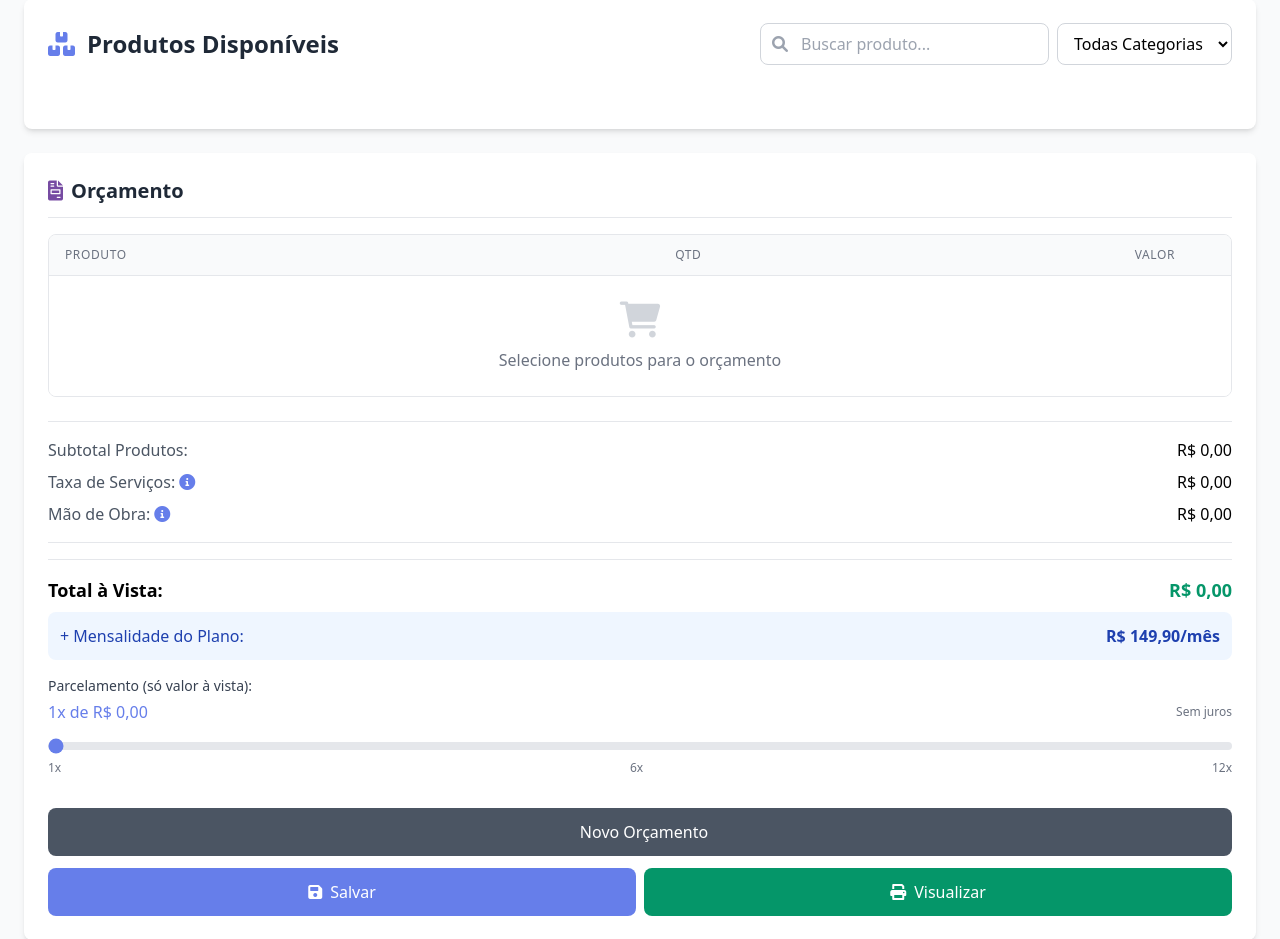
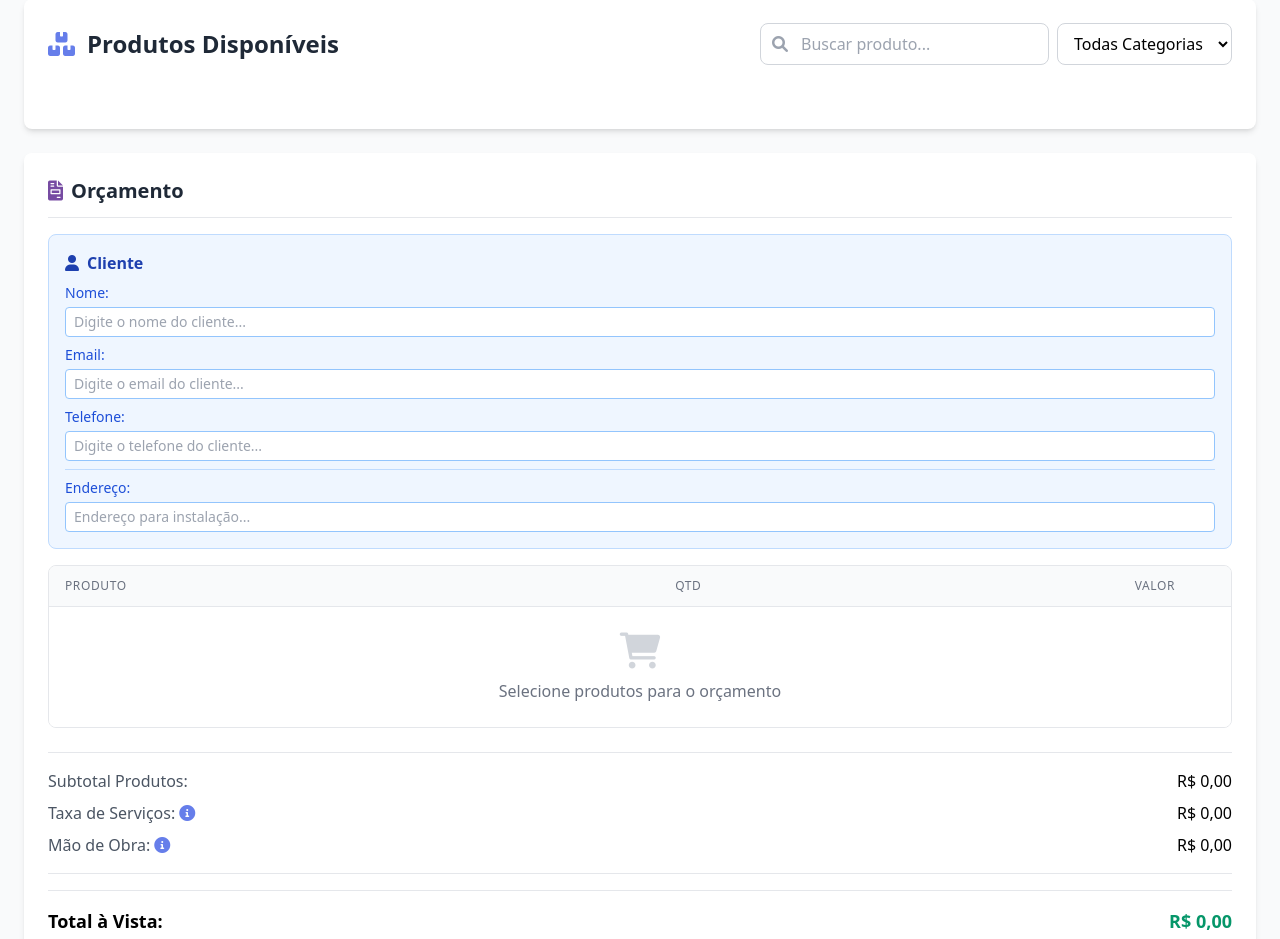
Before and after one commit to alexandrechoske/linkar_casa, a Flask app: page /admin/quotation/1 in a window 1280 px wide. Shown: the part 97-1036 px from the top of the page. Run offline with Flask 3, Linux system fonts and the light colour scheme; the visitor is signed in with stand-in values (Sample User, id 1); some libraries are stand-ins or nearby versions.

Commit message:
ajuste no orçamento, porém falta arrumar o atrelamento do orçamento com o cliente

```diff
--- a/app.py
+++ b/app.py
@@ -278,9 +278,8 @@ def api_quotation():
                     'mensalidade_plano': 149.90,
                     'incluir_mao_de_obra': True
                 }
-
-            # Calcular totais
-            subtotal_produtos = sum(float(p.get('valor_brl', 0)) * p.get('quantidade', 1) for p in data.get('produtos', []))
+              # Calcular totais
+            subtotal_produtos = sum(float(p.get('valor_total', 0)) * p.get('quantidade', 1) for p in data.get('produtos', []))
 
             # Verificar se há horas de mão de obra definidas para cálculo personalizado
             has_mo_hours = any(p.get('mo_horas') for p in data.get('produtos', []))
@@ -365,10 +364,9 @@ def api_quotation_detail(quotation_id):
             # Atualizar orçamento
             data = request.json
             data['updated_at'] = datetime.now().isoformat()
-
-            # Recalcular valores se necessário
+              # Recalcular valores se necessário
             if 'produtos' in data:
-                subtotal_produtos = sum(float(p.get('valor_brl', 0)) * p.get('quantidade', 1) for p in data.get('produtos', []))
+                subtotal_produtos = sum(float(p.get('valor_total', 0)) * p.get('quantidade', 1) for p in data.get('produtos', []))
                 has_mo_hours = any(p.get('mo_horas') for p in data.get('produtos', []))
                 has_install_hours = any(p.get('tempo_instalacao') for p in data.get('produtos', []))
 
@@ -501,13 +499,12 @@ def api_products():
             # Adiciona timestamps
             payload['created_at'] = datetime.now().isoformat()
             payload['updated_at'] = datetime.now().isoformat()
-
-            # Converte valores numéricos corretamente
-            if 'valor_brl' in payload:
+              # Converte valores numéricos corretamente
+            if 'valor_total' in payload:
                 try:
-                    payload['valor_brl'] = float(payload['valor_brl'])
+                    payload['valor_total'] = float(payload['valor_total'])
                 except (TypeError, ValueError):
-                    payload['valor_brl'] = 0
+                    payload['valor_total'] = 0
 
             # Garante que campos numéricos sejam números válidos
             for field in ['mo_horas', 'tempo_instalacao']:
@@ -541,9 +538,8 @@ def api_product_detail(id):
             payload = request.json
             # Atualiza timestamp
             payload['updated_at'] = datetime.now().isoformat()
-
-            # Garante que campos numéricos sejam números válidos
-            for field in ['valor_brl', 'mo_horas', 'tempo_instalacao']:
+              # Garante que campos numéricos sejam números válidos
+            for field in ['valor_total', 'mo_horas', 'tempo_instalacao']:
                 if field in payload and payload[field] == '':
                     payload[field] = None
 
--- a/templates/admin/quotation.html
+++ b/templates/admin/quotation.html
@@ -133,16 +133,34 @@
                         <i class="fas fa-file-invoice text-secondary mr-2"></i> Orçamento
                         <span id="quotationCode" class="ml-auto text-sm font-normal text-gray-500"></span>
                     </h2>
-
-                    <!-- Informações do Cliente (quando vinculado a um contato) -->
-                    <div id="clientInfo" class="bg-blue-50 border border-blue-200 rounded-lg p-4 mb-4 hidden">
-                        <h3 class="font-semibold text-blue-800 mb-2 flex items-center">
+                      <!-- Informações do Cliente -->
+                    <div id="clientInfo" class="bg-blue-50 border border-blue-200 rounded-lg p-4 mb-4">                        <h3 class="font-semibold text-blue-800 mb-2 flex items-center justify-between">
+                            <div class="flex items-center">
                                 <i class="fas fa-user mr-2"></i> Cliente
+                                <span id="contactLinkedBadge" class="ml-2 px-2 py-1 bg-green-100 text-green-800 text-xs rounded-full hidden">
+                                    <i class="fas fa-link mr-1"></i> Vinculado
+                                </span>
+                            </div>
+                            <button id="unlinkContactBtn" class="px-2 py-1 bg-red-100 text-red-600 text-xs rounded-md hover:bg-red-200 hidden" onclick="unlinkContact()">
+                                <i class="fas fa-unlink mr-1"></i> Desvincular
+                            </button>
                         </h3>
                         <div class="grid grid-cols-1 gap-2 text-sm">
-                            <div><strong>Nome:</strong> <span id="clientName">-</span></div>
-                            <div><strong>Email:</strong> <span id="clientEmail">-</span></div>
-                            <div><strong>Telefone:</strong> <span id="clientPhone">-</span></div>
+                            <div>
+                                <label class="block text-sm font-medium text-blue-700 mb-1">Nome:</label>
+                                <input type="text" id="clientName" placeholder="Digite o nome do cliente..."
+                                    class="w-full border border-blue-300 rounded px-2 py-1 focus:border-blue-500 focus:ring focus:ring-blue-200 text-sm">
+                            </div>
+                            <div>
+                                <label class="block text-sm font-medium text-blue-700 mb-1">Email:</label>
+                                <input type="email" id="clientEmail" placeholder="Digite o email do cliente..."
+                                    class="w-full border border-blue-300 rounded px-2 py-1 focus:border-blue-500 focus:ring focus:ring-blue-200 text-sm">
+                            </div>
+                            <div>
+                                <label class="block text-sm font-medium text-blue-700 mb-1">Telefone:</label>
+                                <input type="tel" id="clientPhone" placeholder="Digite o telefone do cliente..."
+                                    class="w-full border border-blue-300 rounded px-2 py-1 focus:border-blue-500 focus:ring focus:ring-blue-200 text-sm">
+                            </div>
                         </div>
                         <div class="mt-2 pt-2 border-t border-blue-200">
                             <label class="block text-sm font-medium text-blue-700 mb-1">Endereço:</label>
@@ -511,9 +529,8 @@
                                                 ${(quotation.produtos || []).map(produto => `
                                                     <tr>
                                                         <td class="px-4 py-3">${produto.nome_produto || 'Produto'}</td>
-                                                        <td class="px-4 py-3 text-center">${produto.quantidade || 1}</td>
-                                                        <td class="px-4 py-3 text-right">R$ ${(produto.valor_brl || 0).toFixed(2)}</td>
-                                                        <td class="px-4 py-3 text-right">R$ ${(produto.subtotal || (produto.valor_brl * produto.quantidade) || 0).toFixed(2)}</td>
+                                                        <td class="px-4 py-3 text-center">${produto.quantidade || 1}</td>                                                        <td class="px-4 py-3 text-right">R$ ${(produto.valor_total || 0).toFixed(2)}</td>
+                                                        <td class="px-4 py-3 text-right">R$ ${(produto.subtotal || (produto.valor_total * produto.quantidade) || 0).toFixed(2)}</td>
                                                     </tr>
                                                 `).join('')}
                                             </tbody>
@@ -688,9 +705,8 @@
                                     ${(quotation.produtos || []).map(produto => `
                                         <tr>
                                             <td>${produto.nome_produto || 'Produto'}</td>
-                                            <td>${produto.quantidade || 1}</td>
-                                            <td>R$ ${(produto.valor_brl || 0).toFixed(2)}</td>
-                                            <td>R$ ${(produto.subtotal || (produto.valor_brl * produto.quantidade) || 0).toFixed(2)}</td>
+                                            <td>${produto.quantidade || 1}</td>                                            <td>R$ ${(produto.valor_total || 0).toFixed(2)}</td>
+                                            <td>R$ ${(produto.subtotal || (produto.valor_total * produto.quantidade) || 0).toFixed(2)}</td>
                                         </tr>
                                     `).join('')}
                                 </tbody>
@@ -813,11 +829,18 @@
                 document.getElementById('clientInfo').classList.remove('hidden');
                   // Ocultar botão "Novo Orçamento" quando há contato vinculado
                 document.getElementById('newQuotationBtn').style.display = 'none';
-
                   // Preencher dados do cliente
-                document.getElementById('clientName').textContent = currentContact.nome;
-                document.getElementById('clientEmail').textContent = currentContact.email;
-                document.getElementById('clientPhone').textContent = currentContact.telefone;
+                document.getElementById('clientName').value = currentContact.nome;
+                document.getElementById('clientEmail').value = currentContact.email;
+                document.getElementById('clientPhone').value = currentContact.telefone;
+                  // Mostrar badge de contato vinculado
+                document.getElementById('contactLinkedBadge').classList.remove('hidden');
+                document.getElementById('unlinkContactBtn').classList.remove('hidden');
+
+                // Marcar campos como readonly quando vinculado a contato
+                document.getElementById('clientName').readOnly = true;
+                document.getElementById('clientEmail').readOnly = true;
+                document.getElementById('clientPhone').readOnly = true;
 
                 // Atualizar código do orçamento para incluir referência ao contato
                 quotationId = `Q-${currentContact.id.substring(0, 8)}-${new Date().getTime()}`;
@@ -967,7 +990,7 @@
                         </div>
                     </div>
                     <div class="mt-auto pt-2 flex items-center justify-between">
-                        <span class="font-bold text-emerald-600">R$ ${parseFloat(p.valor_brl || 0).toFixed(2)}</span>
+                        <span class="font-bold text-emerald-600">R$ ${parseFloat(p.valor_total || 0).toFixed(2)}</span>
                         <div class="flex items-center">
                             ${isInCart ? `
                                 <div class="flex items-center border border-primary rounded-md">
@@ -1039,11 +1062,10 @@
             let subtotal = 0;
             let totalMoHours = 0;
             let totalInstallHours = 0;
-
               cartItems.forEach(id => {
                 const p = products.find(x => x.id === id);
                 const qty = cart[id];
-                const unitValue = parseFloat(p.valor_brl || 0);
+                const unitValue = parseFloat(p.valor_total || 0);
                 const subtotalValue = unitValue * qty;
 
                 // Acumular valores para cálculos
@@ -1200,10 +1222,9 @@
                 const clientNameElement = document.getElementById('clientName');
                 const clientEmailElement = document.getElementById('clientEmail');
                 const clientPhoneElement = document.getElementById('clientPhone');
-
-                if (clientNameElement && clientNameElement.textContent && clientNameElement.textContent !== '-') {
-                    clientName = clientNameElement.textContent;
-                    clientContact = `${clientEmailElement && clientEmailElement.textContent !== '-' ? clientEmailElement.textContent : ''} ${clientPhoneElement && clientPhoneElement.textContent !== '-' ? '| ' + clientPhoneElement.textContent : ''}`.trim();
+                  if (clientNameElement && clientNameElement.value && clientNameElement.value.trim() !== '') {
+                    clientName = clientNameElement.value.trim();
+                    clientContact = `${clientEmailElement && clientEmailElement.value ? clientEmailElement.value : ''} ${clientPhoneElement && clientPhoneElement.value ? '| ' + clientPhoneElement.value : ''}`.trim();
                     clientAddress = document.getElementById('clientAddress') ? document.getElementById('clientAddress').value : '';
                     console.log('Debug PDF - Usando dados da interface:', clientName);
                 } else {
@@ -1334,12 +1355,11 @@
                         </thead>
                         <tbody>
             `;
-
               // Produtos no orçamento
             Object.keys(cart).forEach(id => {
                 const p = products.find(x => x.id === id);
                 const qty = cart[id];
-                const unitValue = parseFloat(p.valor_brl || 0);
+                const unitValue = parseFloat(p.valor_total || 0);
                 const subtotalValue = unitValue * qty;
 
                 html += `
@@ -1456,37 +1476,49 @@
                 }
             } else {
                 showNotification('Orçamento já está vazio', 'info');
-            }
-        });// Botão para salvar orçamento
+            }        });
+
+        // Botão para salvar orçamento
         document.getElementById('saveQuotationBtn').addEventListener('click', async function() {
             if (Object.keys(cart).length === 0) {
                 showNotification('Adicione produtos ao orçamento primeiro', 'warning');
                 return;
-            }            // Verificar se há contato vinculado
-            if (!currentContact) {
-                showNotification('Erro: Este orçamento deve estar vinculado a um contato', 'error');
+            }
+
+            // Determinar dados do cliente (contato vinculado ou manual)
+            let clientName, clientEmail, clientPhone, clientAddress;
+
+            if (currentContact) {
+                // Orçamento vinculado a um contato
+                clientName = currentContact.nome;
+                clientEmail = currentContact.email;
+                clientPhone = currentContact.telefone;
+                clientAddress = document.getElementById('clientAddress').value || '';
+            } else {                // Orçamento manual - usar dados inseridos pelo usuário
+                clientName = document.getElementById('clientName').value.trim();
+                clientEmail = document.getElementById('clientEmail').value.trim();
+                clientPhone = document.getElementById('clientPhone').value.trim();
+                clientAddress = document.getElementById('clientAddress').value || '';
+
+                if (!clientName) {
+                    showNotification('Nome do cliente é obrigatório', 'error');
+                    document.getElementById('clientName').focus();
                     return;
                 }
-
-            // Orçamento vinculado a um contato
-            const clientName = currentContact.nome;
-            const clientEmail = currentContact.email;
-            const clientPhone = currentContact.telefone;
-            const clientAddress = document.getElementById('clientAddress').value || '';
+            }
 
             // Preparar os dados do orçamento
-            const produtosOrdem = [];
-            Object.keys(cart).forEach(id => {
+            const produtosOrdem = [];            Object.keys(cart).forEach(id => {
                 const product = products.find(p => p.id === id);
                 produtosOrdem.push({
                     id: product.id,
                     nome_produto: product.nome_produto,
                     categoria: product.categoria,
-                    valor_brl: product.valor_brl,
+                    valor_total: product.valor_total,
                     mo_horas: product.mo_horas,
                     tempo_instalacao: product.tempo_instalacao,
                     quantidade: cart[id],
-                    subtotal: parseFloat(product.valor_brl) * cart[id]
+                    subtotal: parseFloat(product.valor_total) * cart[id]
                 });
             });
 
@@ -1768,32 +1800,38 @@
 
             try {
                 let clientName, clientEmail, clientPhone, clientAddress;
-
                   if (currentContact) {
                     // Orçamento vinculado a um contato
                     clientName = currentContact.nome;
                     clientEmail = currentContact.email;
                     clientPhone = currentContact.telefone;
+                    clientAddress = document.getElementById('clientAddress').value || '';                } else {
+                    // Orçamento manual - usar dados inseridos pelo usuário
+                    clientName = document.getElementById('clientName').value.trim();
+                    clientEmail = document.getElementById('clientEmail').value.trim();
+                    clientPhone = document.getElementById('clientPhone').value.trim();
                     clientAddress = document.getElementById('clientAddress').value || '';
-                } else {
-                    showNotification('Este orçamento deve estar vinculado a um contato', 'warning');
+
+                    if (!clientName) {
+                        showNotification('Nome do cliente é obrigatório', 'error');
+                        document.getElementById('clientName').focus();
                         return;
                     }
+                }
 
                 // Preparar dados do orçamento
-                const produtosOrdem = [];
-                Object.keys(cart).forEach(id => {
+                const produtosOrdem = [];                Object.keys(cart).forEach(id => {
                     const product = products.find(p => p.id === id);
                     produtosOrdem.push({
                         id: product.id,
                         nome_produto: product.nome_produto,
                         categoria: product.categoria,
-                        valor_brl: product.valor_brl,
+                        valor_total: product.valor_total,
                         mo_horas: product.mo_horas,
                         tempo_instalacao: product.tempo_instalacao,
                         quantidade: cart[id],
-                        subtotal: parseFloat(product.valor_brl) * cart[id]
-                    });                });
+                        subtotal: parseFloat(product.valor_total) * cart[id]
+                    });});
 
                 const subtotal = parseFloat(document.getElementById('subtotal').innerText.replace(',', '.'));
                 const taxaServicos = parseFloat(document.getElementById('taxa_servicos').innerText.replace(',', '.'));
@@ -1856,6 +1894,30 @@
                 showNotification('Erro ao salvar orçamento: ' + error.message, 'error');
             }
         }
+
+        // Função para desvincular contato do orçamento
+        function unlinkContact() {
+            if (confirm('Tem certeza que deseja desvincular este contato? Os dados permanecerão no orçamento, mas ele não ficará mais vinculado ao contato.')) {
+                // Limpar variáveis de contato
+                currentContact = null;
+                contactId = null;
+
+                // Ocultar badge e botão de desvincular
+                document.getElementById('contactLinkedBadge').classList.add('hidden');
+                document.getElementById('unlinkContactBtn').classList.add('hidden');
+
+                // Remover readonly dos campos para permitir edição
+                document.getElementById('clientName').readOnly = false;
+                document.getElementById('clientEmail').readOnly = false;
+                document.getElementById('clientPhone').readOnly = false;
+
+                // Gerar novo código de orçamento
+                quotationId = 'Q-' + new Date().getTime();
+                document.getElementById('quotationCode').textContent = `#${quotationId}`;
+
+                showNotification('Contato desvinculado. Os dados do cliente agora podem ser editados manualmente.', 'info');
+            }
+        }
     </script>
 </body>
 </html>
```
Also changed, not shown: instructions.md (added, +1 -0 lines). Lines whose indentation alone changed are shown as unchanged.
